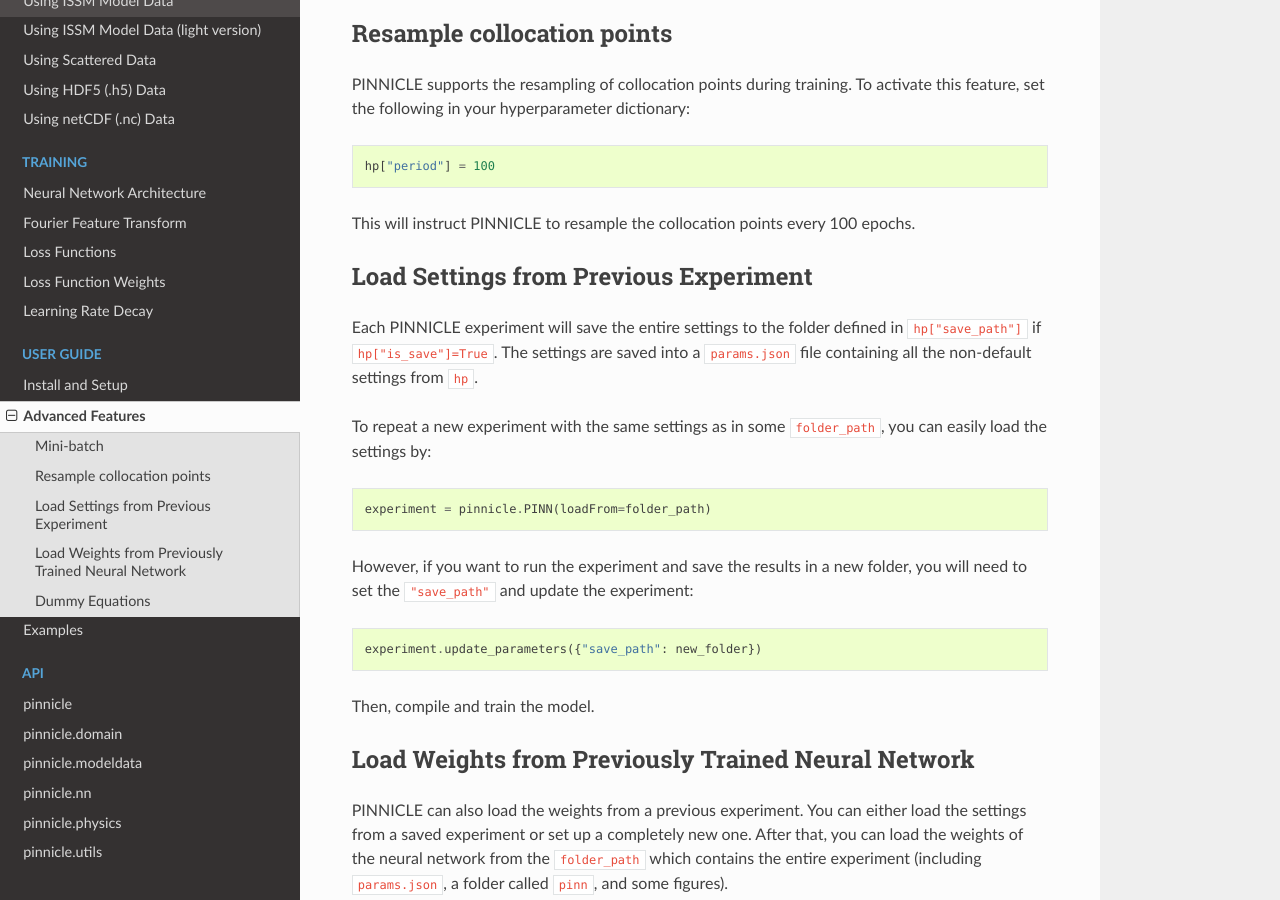
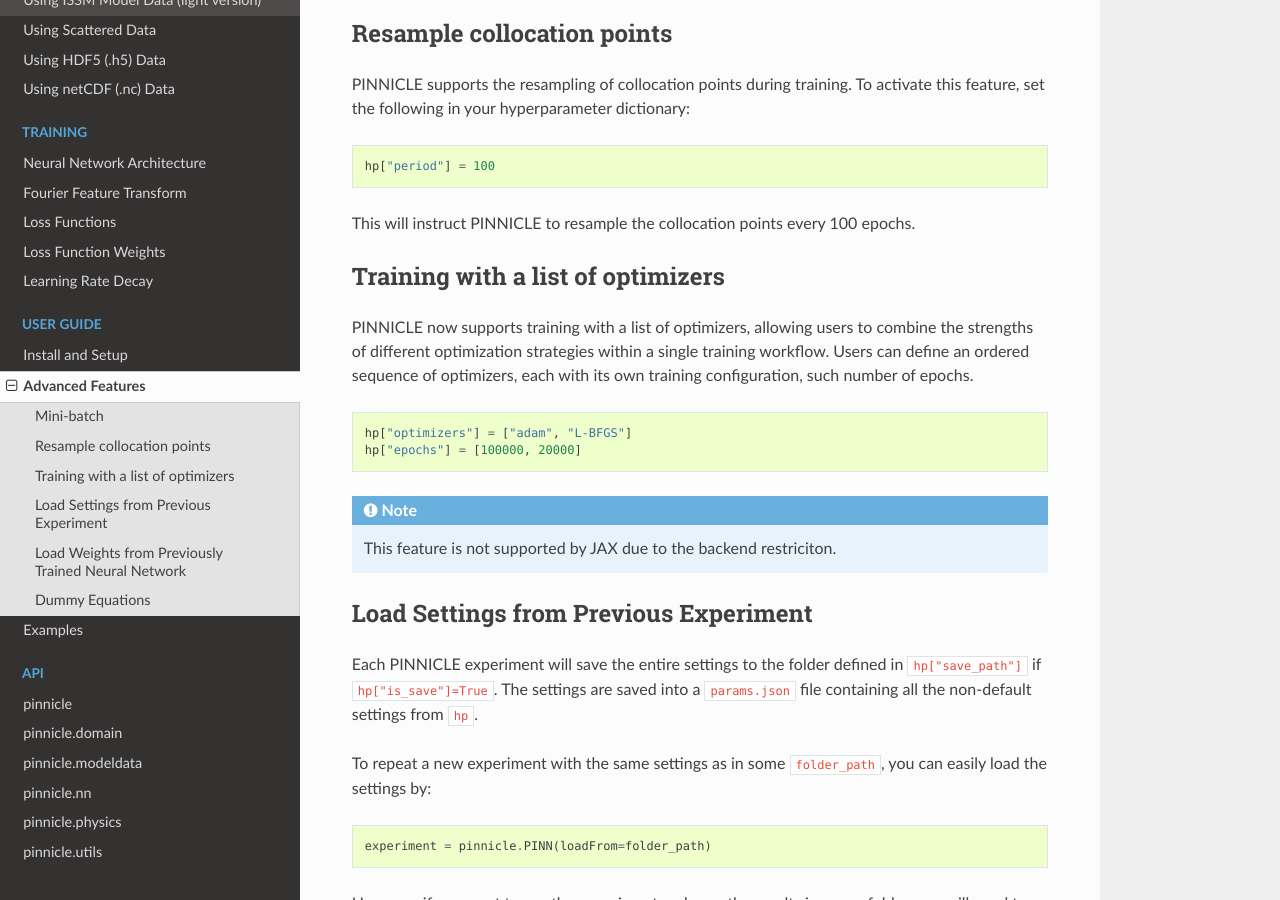
Before and after one commit to ISSMteam/PINNICLE, a Sphinx documentation site: the page built from docs/advanced.rst, in a window 1280 px wide and 900 px high, scrolled down 772 px. Built offline with Sphinx 7.4.7 and the Read the Docs theme 3.1.0, drawn with Linux system fonts in a browser that asks for light colours.

Commit message:
update docs for list of optimizers

```diff
--- a/docs/advanced.rst
+++ b/docs/advanced.rst
@@ -34,6 +34,18 @@
 
 This will instruct PINNICLE to resample the collocation points every 100 epochs.
 
+
+Training with a list of optimizers
+----------------------------------
+PINNICLE now supports training with a list of optimizers, allowing users to combine the strengths of different optimization strategies within a single training workflow. Users can define an ordered sequence of optimizers, each with its own training configuration, such number of epochs.
+
+.. code-block:: python
+
+   hp["optimizers"] = ["adam", "L-BFGS"]
+   hp["epochs"] = [100000, 20000]
+
+.. note::
+   This feature is not supported by JAX due to the backend restriciton.
 
 
 Load Settings from Previous Experiment
```
Also changed, not shown: 2 other files.
